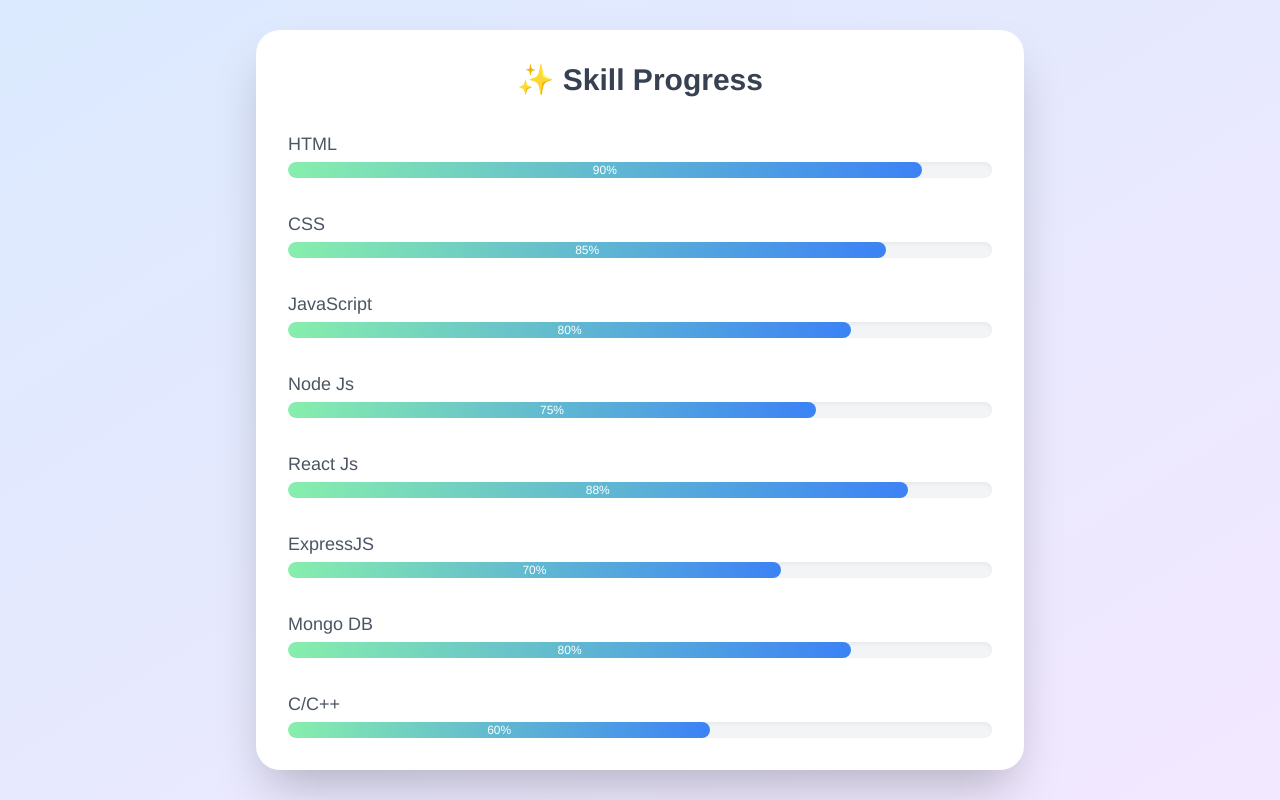
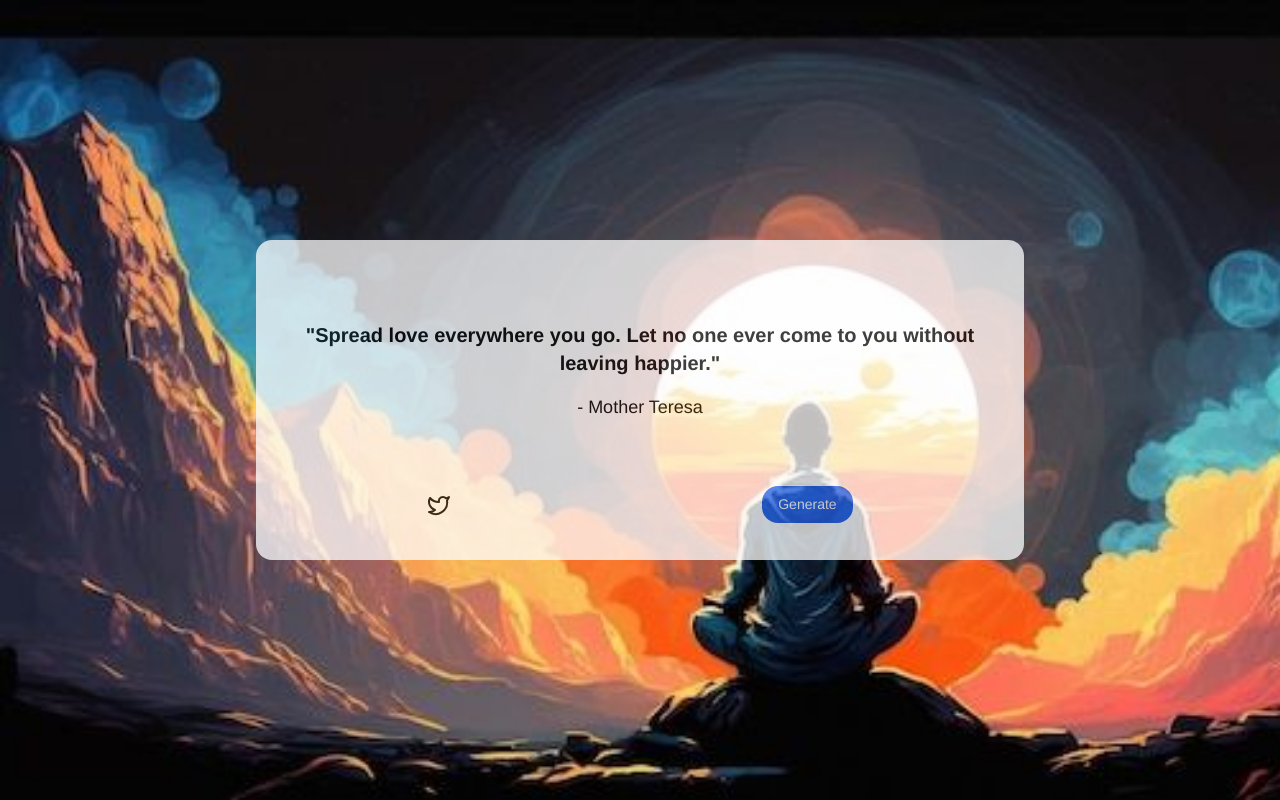
Before and after one commit to Siddharthwasnik/100Days100Code, a React (Vite) app: page / in a window 1280 px wide. Built offline with nearby package versions, Linux system fonts and the light colour scheme.

Commit message:
Day 7: Updated UI and quote logic for the Quote Generator

```diff
--- a/src/App.jsx
+++ b/src/App.jsx
@@ -6,13 +6,15 @@ import CEOQuotesSlider from './Components/Slider'
 import ButtonDemo from './Components/Button'
 import StatsSection from './Components/StatSection'
 import ProgressBar from './Components/ProgressBar'
+import Quote from './Components/Quote'
 
 
 const App = () => {
   return (
     <div className='flex items-center justify-center h-screen'>
 {/* <StatsSection/> */}
-<ProgressBar/>
+{/* <ProgressBar/> */}
+<Quote/>
 
 
     </div>
--- /dev/null
+++ b/src/Components/Quote.jsx
@@ -0,0 +1,54 @@
+import React, { useState, useEffect } from 'react'
+import bg from '../assets/quoteBG.jpg'
+import { Twitter } from 'lucide-react'
+
+const Quote = () => {
+  // Local quotes collection to avoid API issues
+  const quotes = [
+    { content: "The only way to do great work is to love what you do.", author: "Steve Jobs" },
+    { content: "Life is what happens when you're busy making other plans.", author: "John Lennon" },
+    { content: "The future belongs to those who believe in the beauty of their dreams.", author: "Eleanor Roosevelt" },
+    { content: "Spread love everywhere you go. Let no one ever come to you without leaving happier.", author: "Mother Teresa" },
+    { content: "The greatest glory in living lies not in never falling, but in rising every time we fall.", author: "Nelson Mandela" },
+    { content: "In the end, it's not the years in your life that count. It's the life in your years.", author: "Abraham Lincoln" },
+    { content: "Life is either a daring adventure or nothing at all.", author: "Helen Keller" },
+    { content: "Many of life's failures are people who did not realize how close they were to success when they gave up.", author: "Thomas A. Edison" },
+    { content: "You have brains in your head. You have feet in your shoes. You can steer yourself any direction you choose.", author: "Dr. Seuss" }
+  ]
+
+  const [currentQuote, setCurrentQuote] = useState({})
+
+  // Function to get a random quote
+  const getRandomQuote = () => {
+    const randomIndex = Math.floor(Math.random() * quotes.length)
+    setCurrentQuote(quotes[randomIndex])
+  }
+
+  // Set initial quote on component mount
+  useEffect(() => {
+    getRandomQuote()
+  }, [])
+
+  return (
+    <div className='h-screen w-full bg-cover bg-no-repeat flex justify-center items-center flex-wrap'
+      style={{ backgroundImage: `url(${bg})` }}>
+      <div className='bg-white w-3/5 h-80 opacity-75 rounded-2xl text-black p-4 flex flex-col'>
+        <div className='h-4/5 w-full flex flex-col items-center justify-center'>
+          <p className='text-xl font-semibold text-center'>"{currentQuote.content}"</p>
+          <p className='text-lg mt-4'>- {currentQuote.author}</p>
+        </div>
+        <div className='flex justify-around items-center'>
+        <a href="https://x.com/compose/post"><Twitter/></a>
+          <button
+            className='py-2 px-4 bg-blue-600 rounded-2xl text-white'
+            onClick={getRandomQuote}
+          >
+            Generate
+          </button>
+        </div>
+      </div>
+    </div>
+  )
+}
+
+export default Quote
```
Also changed, not shown: src/assets/quoteBG.jpg (added), 1 other file (tests, documents, lock files or other folders).
